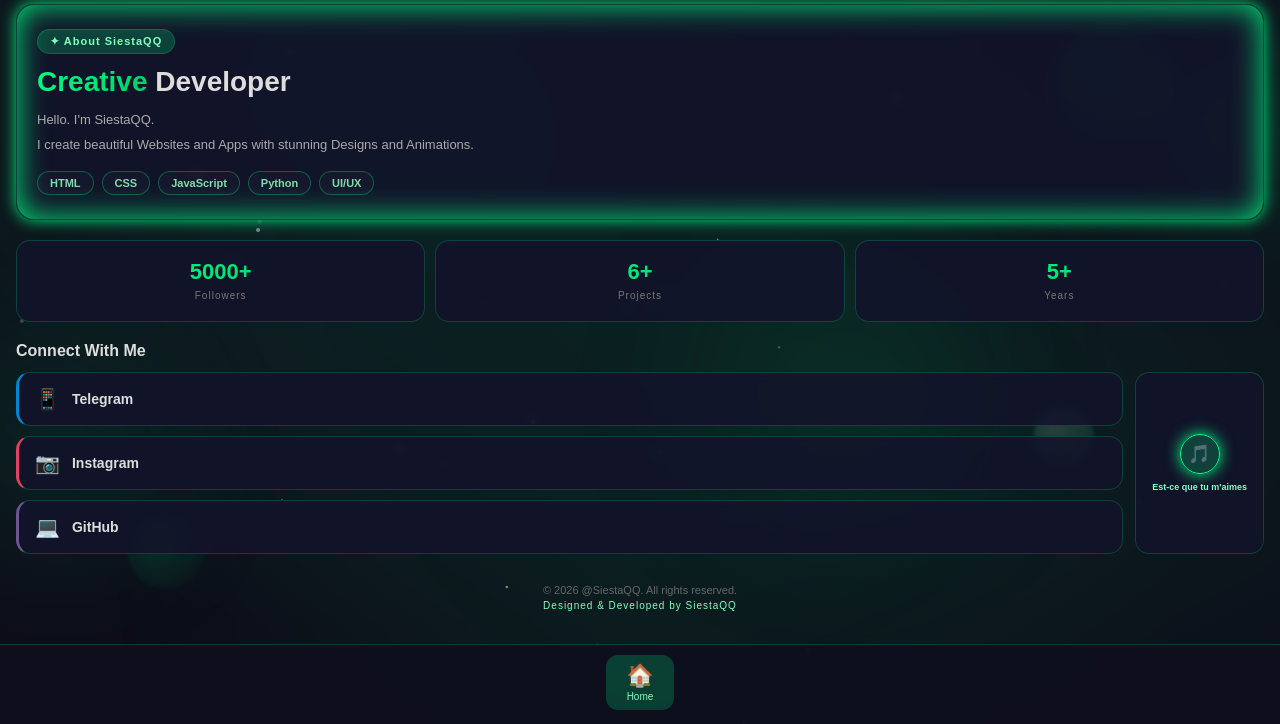
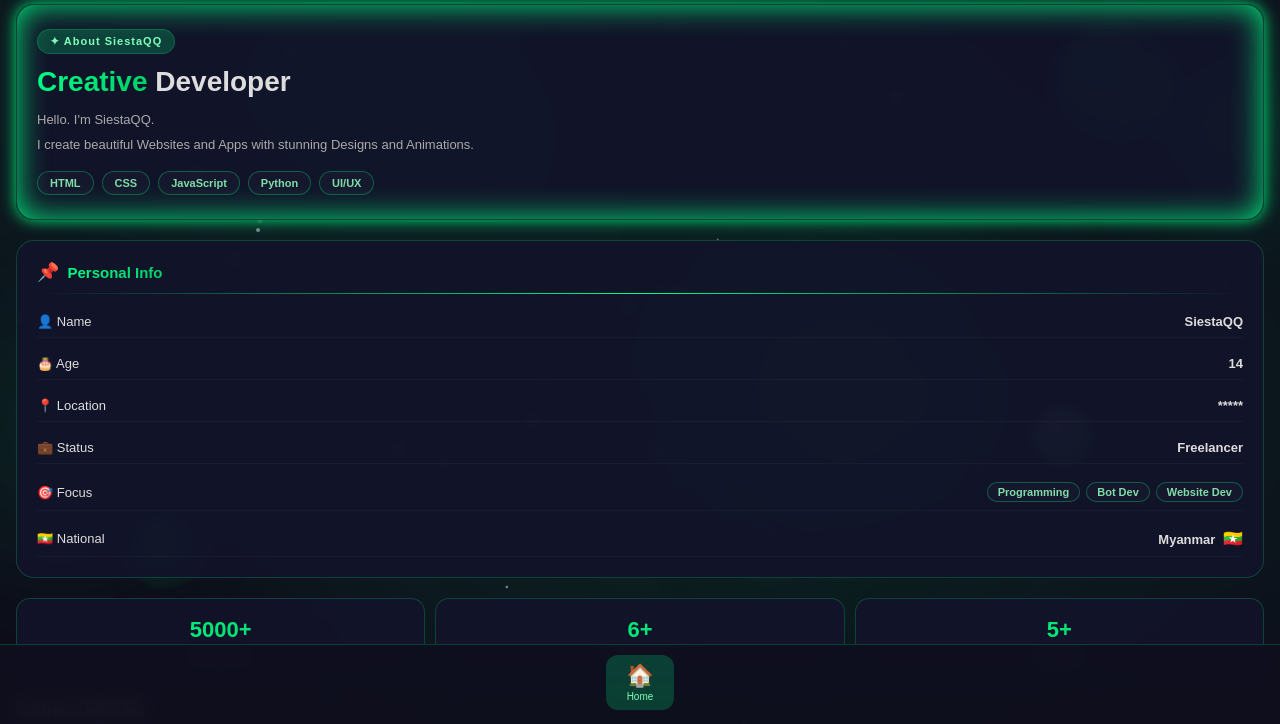
Before and after one commit to KilluaZoldyck27-11/SiestaQQ, a plain HTML site: page index.html in a window 1280 px wide. Shown: the part 76-800 px from the top of the page. Drawn offline with Linux system fonts and the light colour scheme.

Commit message:
Add files via upload

```diff
--- a/index.html
+++ b/index.html
@@ -50,6 +50,7 @@
 <!-- MAIN CONTENT -->
 <main class="main-content">
 
+    <!-- Hero Card -->
     <section class="hero-card">
         <div class="badge" data-my="✦ SiestaQQ အကြောင်း" data-en="✦ About SiestaQQ">✦ About SiestaQQ</div>
         <h1><span class="grad" data-my="ဖန်တီးသူ" data-en="Creative">Creative</span> <span data-my="Developer" data-en="Developer">Developer</span></h1>
@@ -66,6 +67,46 @@
         </div>
     </section>
 
+    <!-- Information Card -->
+    <section class="info-card">
+        <div class="info-header">
+            <span class="info-icon">📌</span>
+            <span class="info-title">Personal Info</span>
+        </div>
+        <div class="info-divider"></div>
+        <div class="info-grid">
+            <div class="info-item">
+                <span class="info-label">👤 Name</span>
+                <span class="info-value">SiestaQQ</span>
+            </div>
+            <div class="info-item">
+                <span class="info-label">🎂 Age</span>
+                <span class="info-value">14</span>
+            </div>
+            <div class="info-item">
+                <span class="info-label">📍 Location</span>
+                <span class="info-value">*****</span>
+            </div>
+            <div class="info-item">
+                <span class="info-label">💼 Status</span>
+                <span class="info-value">Freelancer</span>
+            </div>
+            <div class="info-item">
+                <span class="info-label">🎯 Focus</span>
+                <div class="info-chips">
+                    <span>Programming</span>
+                    <span>Bot Dev</span>
+                    <span>Website Dev</span>
+                </div>
+            </div>
+            <div class="info-item">
+                <span class="info-label">🇲🇲 National</span>
+                <span class="info-value">Myanmar <span class="flag">🇲🇲</span></span>
+            </div>
+        </div>
+    </section>
+
+    <!-- Stats -->
     <div class="stats">
         <div class="st">
             <b>5000+</b>
@@ -81,6 +122,7 @@
         </div>
     </div>
 
+    <!-- Connect -->
     <section class="connect">
         <h3 data-my="ဆက်သွယ်ရန်" data-en="Connect With Me">Connect With Me</h3>
         <div class="connect-row">
--- a/style.css
+++ b/style.css
@@ -114,3 +114,56 @@ body.theme-purple{
     .music-box{flex-direction:row;min-width:auto;padding:10px 14px;gap:8px}
     .music-box .music-text-box{font-size:10px}
 }
+/* ===== INFO CARD ===== */
+.info-card{
+    background:rgba(19,19,43,0.85);border:1px solid var(--border);
+    border-radius:18px;padding:20px;margin-bottom:20px;
+    backdrop-filter:blur(5px)
+}
+.info-header{display:flex;align-items:center;gap:8px;margin-bottom:10px}
+.info-icon{font-size:18px}
+.info-title{
+    font-size:15px;font-weight:700;
+    background:linear-gradient(135deg,var(--grad1),var(--grad2));
+    -webkit-background-clip:text;-webkit-text-fill-color:transparent
+}
+.info-divider{
+    width:100%;height:1px;
+    background:linear-gradient(90deg,transparent,var(--glow1),transparent);
+    margin-bottom:12px
+}
+.info-grid{display:flex;flex-direction:column;gap:10px}
+.info-item{
+    display:flex;justify-content:space-between;align-items:center;
+    padding:8px 0;border-bottom:1px solid rgba(255,255,255,0.03)
+}
+.info-label{color:var(--text-secondary);font-size:13px}
+.info-value{color:var(--text);font-size:13px;font-weight:600;text-align:right}
+.flag{font-size:16px;margin-left:4px}
+
+/* ===== INFO CHIPS ===== */
+.info-chips{display:flex;gap:6px;flex-wrap:wrap;justify-content:flex-end}
+.info-chips span{
+    padding:3px 10px;border-radius:15px;
+    font-size:11px;font-weight:600;
+    border:1px solid var(--chip-border);
+    color:var(--chip-text);
+    background:rgba(255,255,255,0.02)
+}
+
+/* ===== CONNECT ROW ===== */
+.connect-row{display:flex;gap:12px;align-items:stretch}
+.connect-links{flex:1;display:flex;flex-direction:column;gap:10px}
+.connect-links .lnk{margin-bottom:0}
+
+/* ===== MUSIC BOX ===== */
+.music-box{display:flex;flex-direction:column;align-items:center;justify-content:center;gap:8px;background:rgba(19,19,43,0.85);border:1px solid var(--border);border-radius:14px;padding:14px 16px;min-width:100px;text-align:center;backdrop-filter:blur(5px)}
+.music-btn-box{width:40px;height:40px;border-radius:50%;border:1px solid var(--border);background:var(--badge-bg);cursor:pointer;display:flex;align-items:center;justify-content:center}
+.music-icon-box{font-size:18px}
+.music-btn-box.playing{border-color:var(--glow1);box-shadow:0 0 15px var(--glow1)}
+.music-btn-box.playing .music-icon-box{animation:spin 1s linear infinite}
+.music-text-box{font-size:9px;color:var(--badge-text);font-weight:600;white-space:nowrap}
+
+/* ===== FOOTER ===== */
+.footer-text{text-align:center;color:#666;font-size:11px;margin-top:20px;padding:10px 0}
+.footer-credit{color:var(--badge-text);font-size:10px;margin-top:4px;letter-spacing:1px}
```
